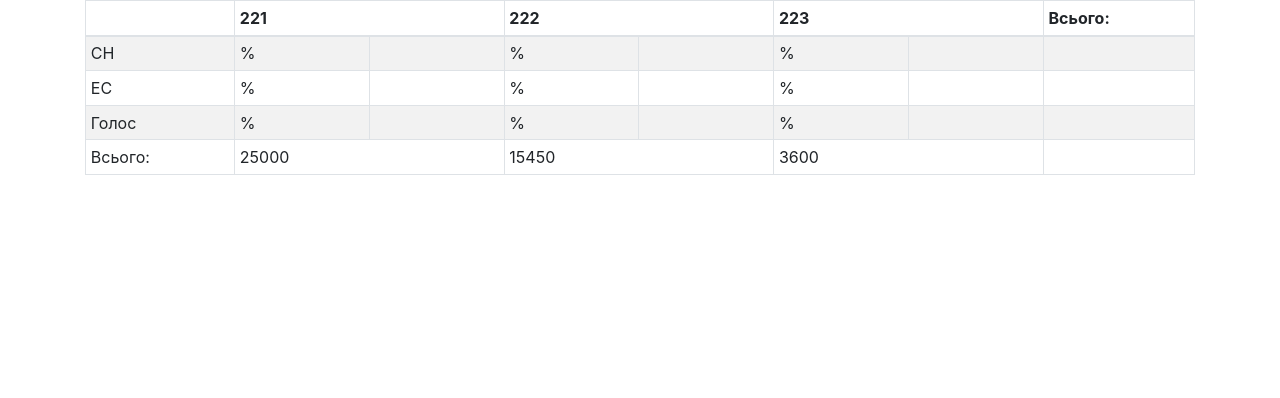
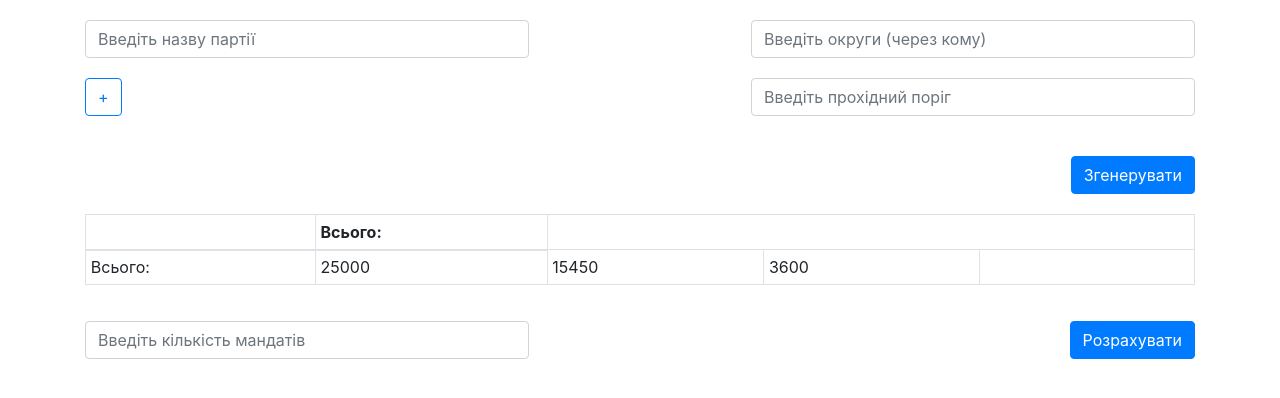
Before and after one commit to whitesmokeintheair/elections-calculator, a React (Create React App) app: page / in a window 1280 px wide. Shown: the top 398 px of the page. Built offline with nearby package versions, Linux system fonts and the light colour scheme.

Commit message:
add QuotaInput, modify (css) inputs, bind first table and inputs

```diff
--- a/src/components/MainPage.tsx
+++ b/src/components/MainPage.tsx
@@ -1,12 +1,7 @@
 import React from 'react';
 import PartiesTable from './PartiesTable';
-
-const propsTable = {
-  districts: [221, 222, 223],
-  parties: ['СН', 'ЕС', 'Голос'],
-  threshold: 5
-}
+import PartiesInputs from './PartiesInputs';
 
 export default function MainPage() {
-  return <PartiesTable data={propsTable}/>
+  return (<PartiesInputs/>)
 }
--- a/src/components/PartiesInputs.tsx
+++ b/src/components/PartiesInputs.tsx
@@ -1,14 +1,16 @@
-import React, { useState } from 'react';
+import React, { useState, useMemo } from 'react';
+import {Form, Button} from 'react-bootstrap';
+import PartiesTable from './PartiesTable';
 
 type PartiesTableProps = {
     parties: string[],
-    district: number[],
+    districts: number[],
     threshold: number
 }
 
 let inputsValue : PartiesTableProps = {
     parties: [],
-    district: [],
+    districts: [],
     threshold: 0
 };
 
@@ -19,30 +21,33 @@ function Input(props: any) {
     }
 
     return (
-      <input
+      <Form.Control
         name={props.name}
         onChange={Change}
-        className="form-inputs__party"
+        className="form-inputs__party input"
         type="text"
         placeholder="Введіть назву партії"
       />
     );
 }
 
-export default function FormInputs() {
+export default function PartiesInputs() {
     const [arrayInputs, setInputs] = useState([<Input name={0} />]);
+    const [clickSave, setClickSave] = useState(false);
+    const renderTable = useMemo(() => {
+    return <PartiesTable data={inputsValue}/>}, [clickSave])
 
     function AddInput() {
       setInputs(arrayInputs.concat(<Input name={arrayInputs.length} />));
     }
 
     function Save() {
-      console.log(inputsValue);
+        setClickSave(clickSave => !clickSave);
     }
 
     function getValueDistriscts(event: any) {
       let stringDistricts = event.target.value;
-      inputsValue["district"] = stringDistricts.split(',').map((dist: any) => parseInt(dist, 10));
+      inputsValue["districts"] = stringDistricts.split(',').map((dist: any) => parseInt(dist, 10));
     }
 
     function getValueThreshold(event: any) {
@@ -50,31 +55,36 @@ export default function FormInputs() {
     }
 
     return (
+        <>
+        <Form>
       <div className="form-inputs">
         <div className="form-inputs__left">
           <form className="form-inputs__parties">{arrayInputs}</form>
-          <button type="button" onClick={AddInput}>
+          <Button variant="outline-primary" type="button" className="button-plus" onClick={AddInput}>
             +
-          </button>
+          </Button>
         </div>
 
         <div className="form-inputs__right">
-          <input
+          <Form.Control
             onChange={getValueDistriscts}
             type="text"
-            className="form-inputs__districts"
+            className="form-inputs__districts input"
             placeholder="Введіть округи (через кому)"
           />
-          <input
+          <Form.Control
             onChange={getValueThreshold}
             type="text"
-            className="form-inputs__threshold"
+            className="form-inputs__threshold input"
             placeholder="Введіть прохідний поріг"
           />
-          <button type="button" onClick={Save}>
+          <Button variant="primary" type="button" className="form-inputs__button-save" onClick={Save}>
             Згенерувати
-          </button>
-        </div>
+          </ Button>
+        </ div>
       </div>
+      </Form>
+        {renderTable}
+      </>
     );
 }
--- a/src/components/PartiesTable.tsx
+++ b/src/components/PartiesTable.tsx
@@ -1,9 +1,10 @@
 import React from 'react';
 import {Table} from 'react-bootstrap';
+import QuotaInput from './QuotaInput';
 
 export default function PartiesTable(props: any) {
   const { data: {districts, parties, threshold }} = props;
-
+  console.log(props);
   const districtsVotes = [25000, 15450, 3600];
 
   const table = new Map();
@@ -34,6 +35,7 @@ export default function PartiesTable(props: any) {
   }
 
   return(
+    <>
     <Table striped bordered size="sm">
   <thead>
     <tr>
@@ -58,5 +60,7 @@ export default function PartiesTable(props: any) {
     </tr>
   </tfoot>
 </Table>
+<QuotaInput />
+</>
   )
 }
--- /dev/null
+++ b/src/components/QuotaInput.tsx
@@ -0,0 +1,34 @@
+import React, { useState } from 'react';
+import {Form, Button} from 'react-bootstrap';
+
+export default function OuotaInput() {
+    let mandate = 0;
+
+    function getValueMandate(event: any) {
+        mandate = event.target.value;
+    }
+
+    function CalculateTable() {
+        console.log(mandate);
+    }
+
+    return (
+        <>
+            <Form className="quota-form">
+                <div className="form-inputs__left">
+                <Form.Control
+                 onChange={getValueMandate}
+                 type="text"
+                 className="quota-form__input input"
+                 placeholder="Введіть кількість мандатів"
+                />
+                </div>
+                <div className="form-inputs__left">
+                <Button variant="primary" type="button" className="button-calculate" onClick={CalculateTable}>
+                Розрахувати
+                </ Button>
+                </div>
+            </Form>
+        </>
+    )
+}
--- a/src/index.css
+++ b/src/index.css
@@ -5,3 +5,28 @@ td{
 .container{
   width: 70%;
 }
+
+.form-inputs,
+.quota-form {
+  display: flex;
+  justify-content: space-between;
+}
+
+.form-inputs__right,
+.form-inputs__left {
+  width: 40%;
+}
+
+.input {
+  margin: 20px 0;
+}
+
+.form-inputs__button-save,
+.button-calculate {
+  float: right;
+  margin: 20px 0;
+}
+
+.button-plus {
+  margin-bottom: 20px 0;
+}
```
